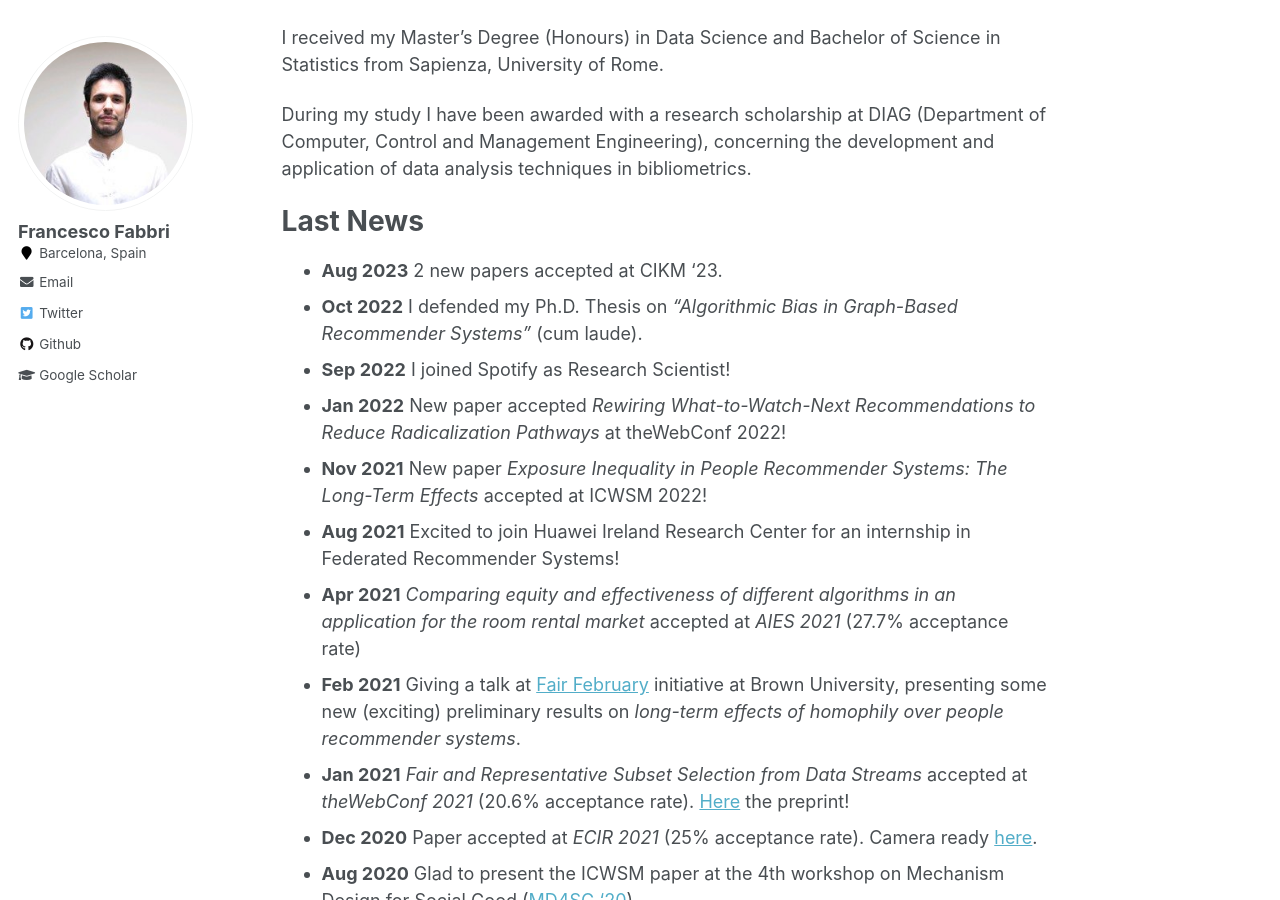
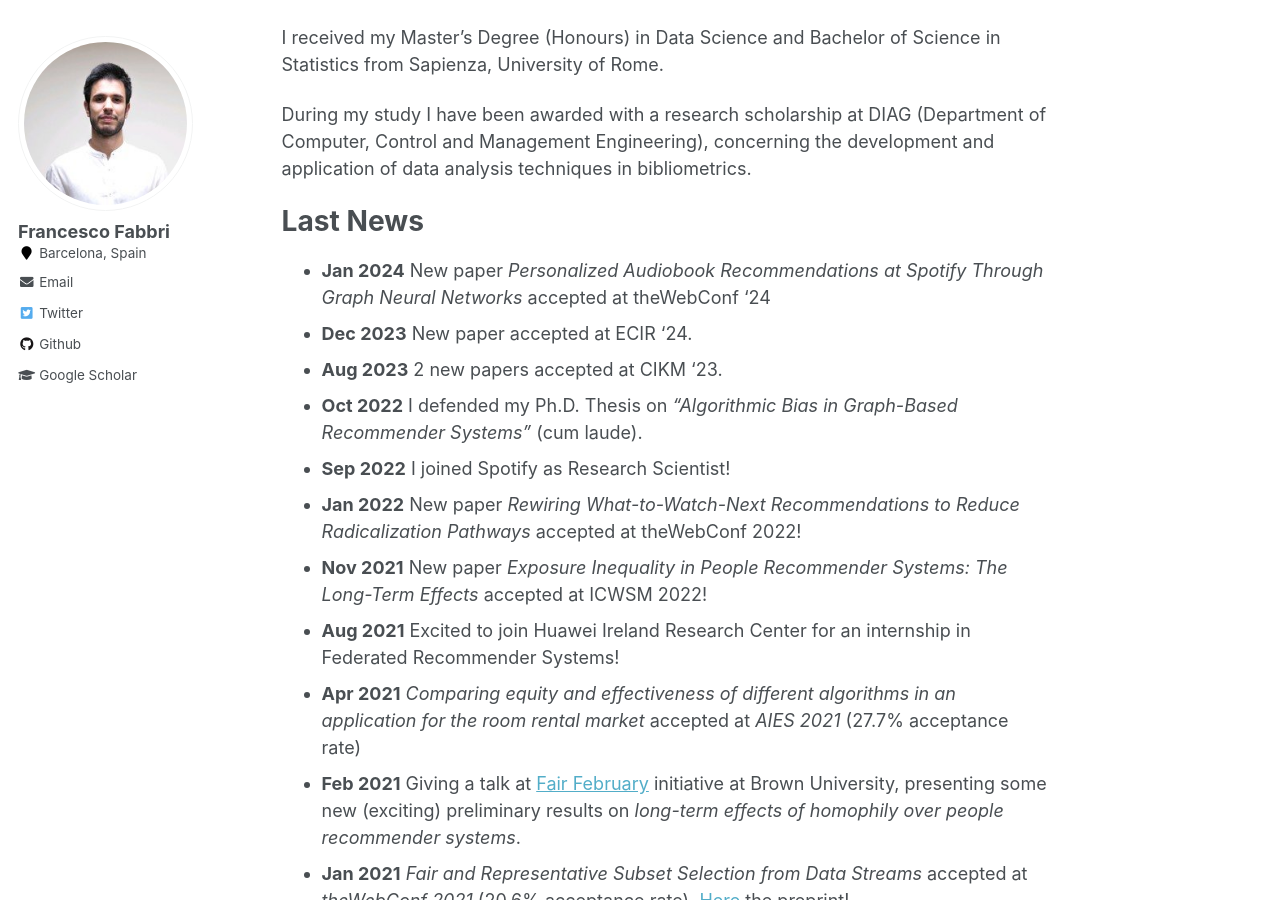
Before and after one commit to FraFabbri/frafabbri.github.io, a Jekyll site: the page built from _pages/about.md, in a window 1280 px wide and 900 px high, scrolled down 485 px. Built offline with Jekyll 4.4.1, drawn with Linux system fonts in a browser that asks for light colours.

Commit message:
changed main

```diff
--- a/_pages/about.md
+++ b/_pages/about.md
@@ -25,10 +25,12 @@ During my study I have been awarded with a research scholarship at DIAG (Departm
 Last News
 ======
 
+* **Jan 2024** New paper *Personalized Audiobook Recommendations at Spotify Through Graph Neural Networks* accepted at theWebConf '24
+* **Dec 2023** New paper accepted at ECIR '24.
 * **Aug 2023** 2 new papers accepted at CIKM '23.
 * **Oct 2022** I defended my Ph.D. Thesis on *"Algorithmic Bias in Graph-Based Recommender Systems"* (cum laude).
 * **Sep 2022** I joined Spotify as Research Scientist!
-* **Jan 2022** New paper accepted *Rewiring What-to-Watch-Next Recommendations to Reduce Radicalization Pathways* at theWebConf 2022!
+* **Jan 2022** New paper *Rewiring What-to-Watch-Next Recommendations to Reduce Radicalization Pathways* accepted at theWebConf 2022!
 * **Nov 2021** New paper *Exposure Inequality in People Recommender Systems: The Long-Term Effects* accepted at ICWSM 2022!
 * **Aug 2021** Excited to join Huawei Ireland Research Center for an internship in Federated Recommender Systems!
 * **Apr 2021** *Comparing equity and effectiveness of different algorithms in an application for the room rental market* accepted at *AIES 2021* (27.7% acceptance rate)
```
